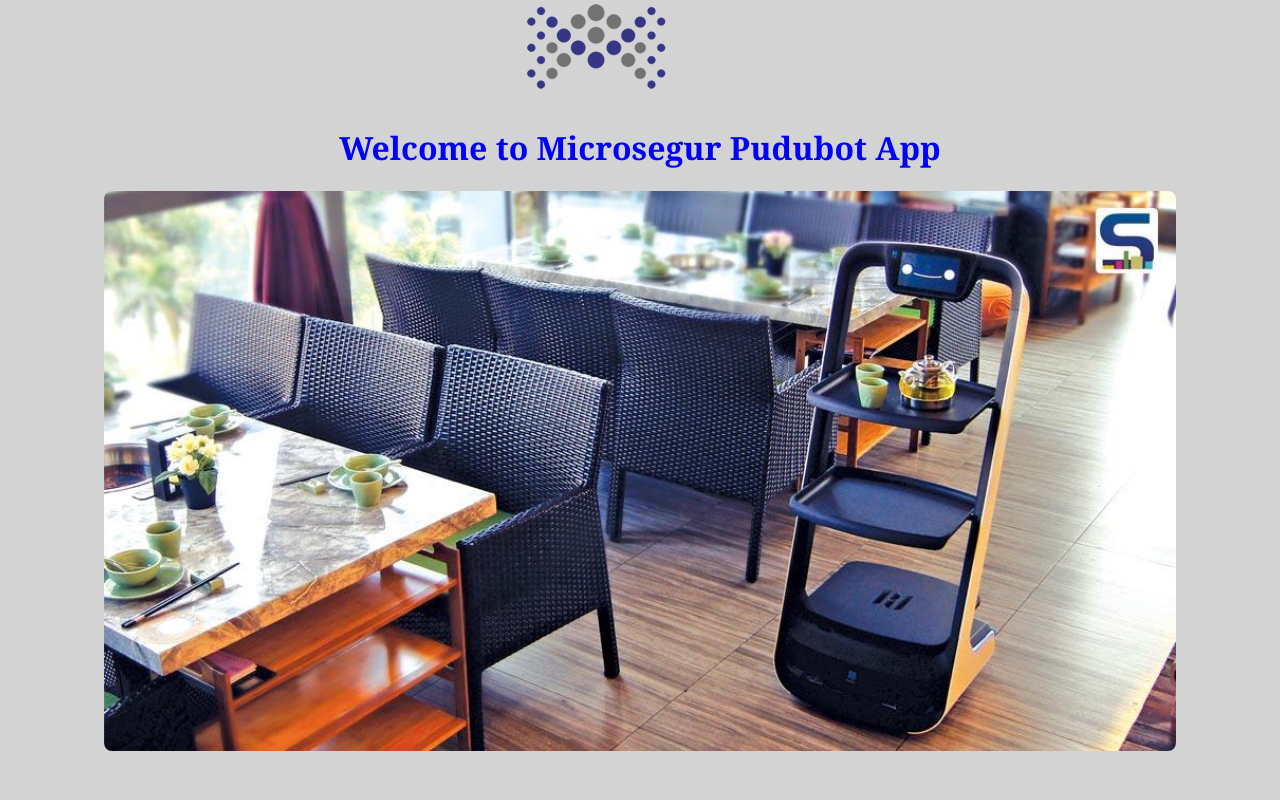
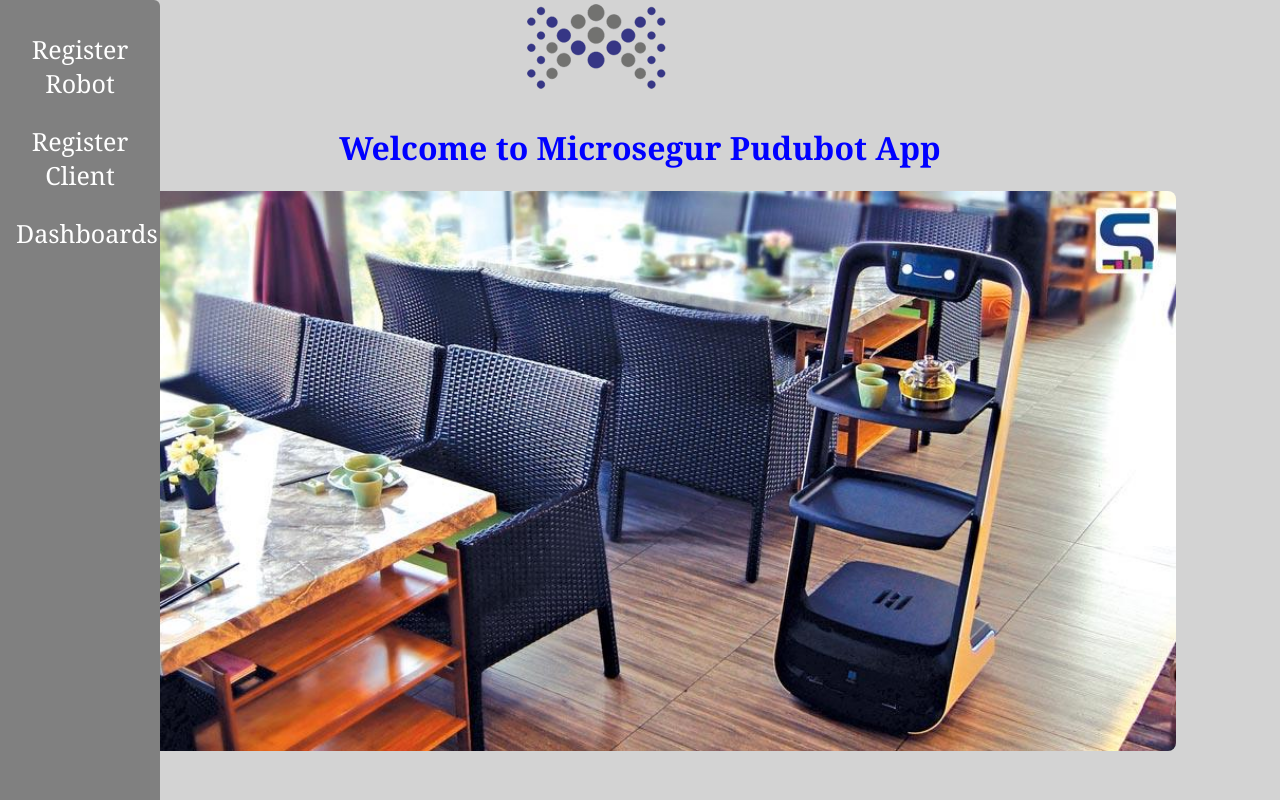
Before and after one commit to FMIFH/pudubot, a Vue app in the folder pudubot/: page / in a window 1280 px wide. Built offline with nearby package versions, Linux system fonts and the light colour scheme.

Commit message:
Update App.vue

```diff
--- a/pudubot/src/App.vue
+++ b/pudubot/src/App.vue
@@ -1,15 +1,20 @@
 <template>
   <img alt="Vue logo" src="./assets/logo2.png">
-  <HelloWorld msg="Welcome to Microsegur Pudubot App"/>
+  <HomePage msg="Welcome to Microsegur Pudubot App"/>
+  <div class="sidenav">
+    <a href="#">Register Robot</a>
+    <a href="#">Register Client</a>
+    <a href="#">Dashboards</a>
+  </div>
 </template>
 
 <script>
-import HelloWorld from './components/HelloWorld.vue'
+import HomePage from './components/HelloWorld.vue'
 
 export default {
   name: 'App',
   components: {
-    HelloWorld
+    HomePage
   }
 }
 </script>
@@ -19,9 +24,9 @@
     margin: 0 !important;
     padding: 0 !important;
 }
+
 #app {
-  margin: 0;
-  padding: 0;
+
   font-family: Georgia, 'Times New Roman', Times, serif;
   -webkit-font-smoothing: antialiased;
   -moz-osx-font-smoothing: grayscale;
@@ -30,4 +35,37 @@
   background: lightgray;
   height: 100vh;
 }
+/* The sidebar menu */
+.sidenav {
+  height: 100%; /* Full-height: remove this if you want "auto" height */
+  width: 160px; /* Set the width of the sidebar */
+  position: fixed; /* Fixed Sidebar (stay in place on scroll) */
+  z-index: 1; /* Stay on top */
+  top: 0; /* Stay at the top */
+  left: 0;
+  background-color: gray;
+  overflow-x: hidden;
+  padding-top: 20px;
+  border-radius: 0px 6px 0px 6px;
+}
+
+/* The navigation menu links */
+.sidenav a {
+  padding: 12px 16px 12px 16px;
+  text-decoration: none;
+  font-size: 25px;
+  color: white;
+  display: block;
+}
+
+/* When you mouse over the navigation links, change their color */
+.sidenav a:hover {
+  color: #f1f1f1;
+}
+
+/* Style page content */
+.main {
+  margin-left: 160px; /* Same as the width of the sidebar */
+  padding: 0px 10px;
+}
 </style>
```
